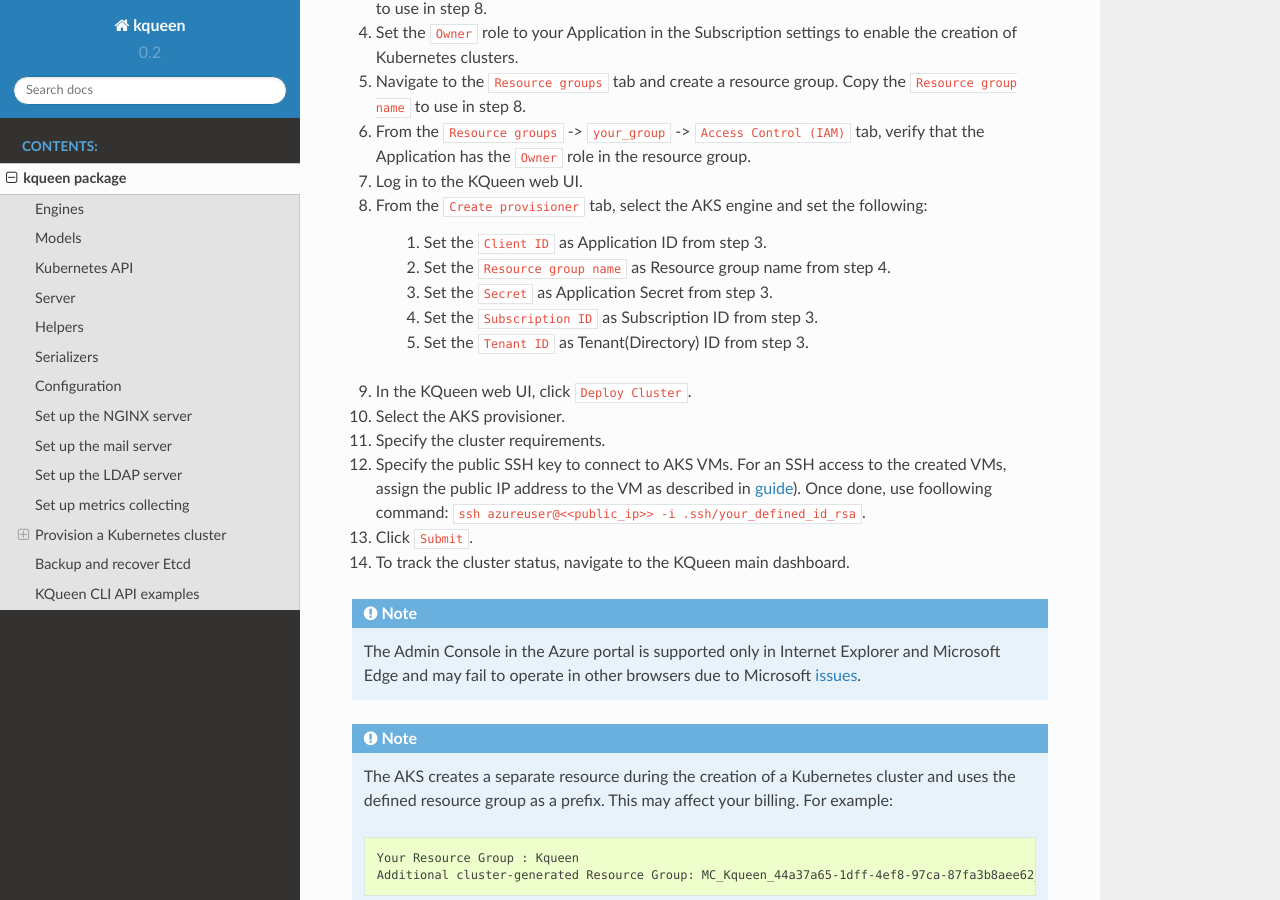
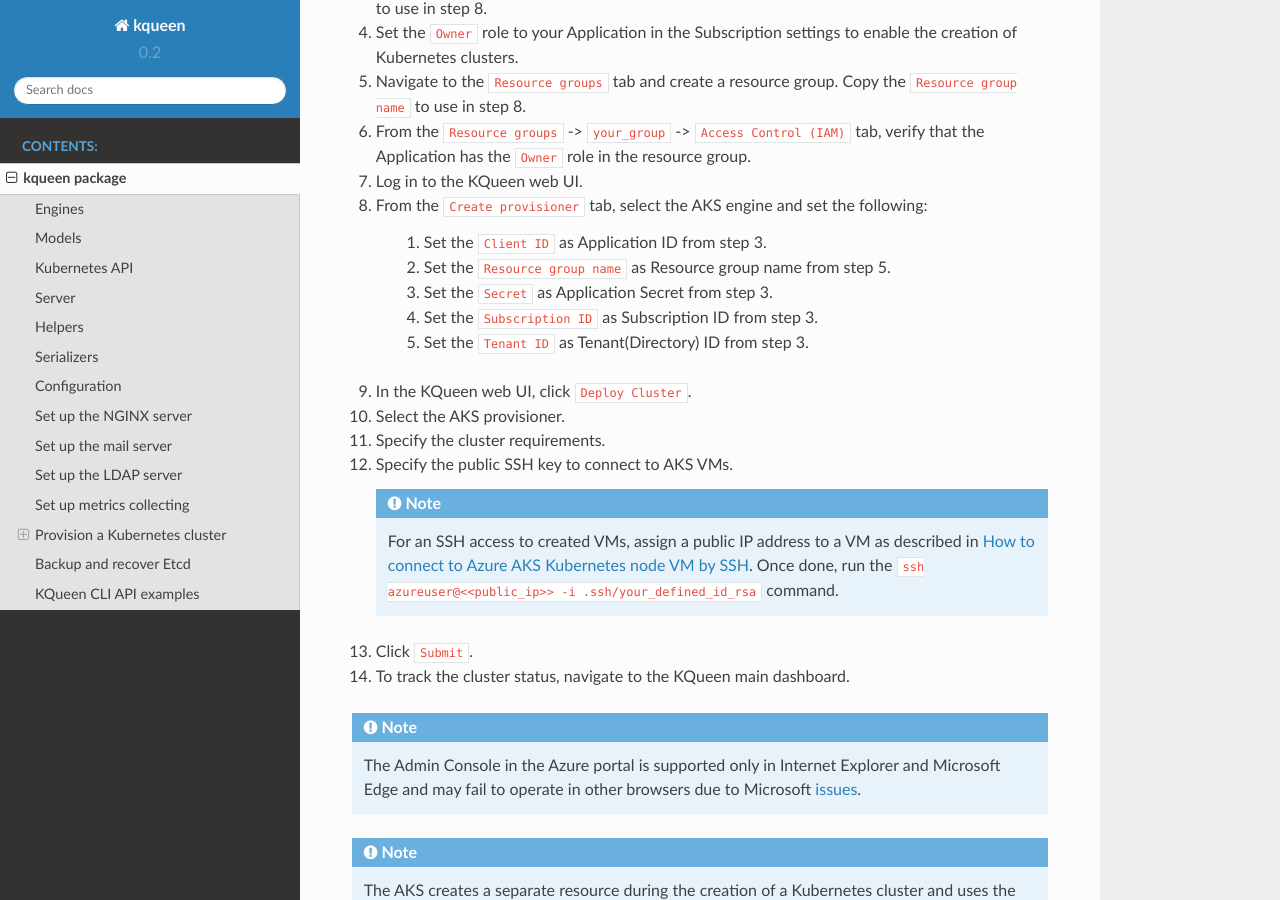
Before and after one commit to Mirantis/kqueen, a Sphinx documentation site: the page built from docs/kqueen.rst, in a window 1280 px wide and 900 px high, scrolled down 7249 px. Built offline with Sphinx 7.4.7 and the Read the Docs theme 2.0.0, drawn with Linux system fonts in a browser that asks for light colours.

Commit message:
Update kqueen.rst

```diff
--- a/docs/kqueen.rst
+++ b/docs/kqueen.rst
@@ -427,19 +427,27 @@
 #. Log in to the KQueen web UI.
 #. From the ``Create provisioner`` tab, select the AKS engine and set the
    following:
-	1. Set the ``Client ID`` as Application ID from step 3.
-	2. Set the ``Resource group name`` as Resource group name from step 4.
-	3. Set the ``Secret`` as Application Secret from step 3.
-	4. Set the ``Subscription ID`` as  Subscription ID from step 3.
-	5. Set the ``Tenant ID`` as Tenant(Directory) ID from step 3.
+
+	#. Set the ``Client ID`` as Application ID from step 3.
+	#. Set the ``Resource group name`` as Resource group name from step 5.
+	#. Set the ``Secret`` as Application Secret from step 3.
+	#. Set the ``Subscription ID`` as  Subscription ID from step 3.
+	#. Set the ``Tenant ID`` as Tenant(Directory) ID from step 3.
+
 #. In the KQueen web UI, click ``Deploy Cluster``.
 #. Select the AKS provisioner.
 #. Specify the cluster requirements.
-#. Specify the public SSH key to connect to AKS VMs. For an SSH access to the
-   created VMs, assign the public IP address to the VM as described in
-   `guide <https://gist.github.com/naumvd95/576d6e48200597ca89b26de15e8d3675>`_).
-   Once done, use foollowing command:
-   ``ssh azureuser@<<public_ip>> -i .ssh/your_defined_id_rsa``.
+#. Specify the public SSH key to connect to AKS VMs.
+
+   .. note::
+
+      For an SSH access to created VMs, assign a public IP address to a
+      VM as described in
+      `How to connect to Azure AKS Kubernetes node VM by SSH
+      <https://gist.github.com/naumvd95/576d6e48200597ca89b26de15e8d3675>`_.
+      Once done, run the ``ssh azureuser@<<public_ip>> -i .ssh/your_defined_id_rsa``
+      command.
+
 #. Click ``Submit``.
 #. To track the cluster status, navigate to the KQueen main dashboard.
 
```
